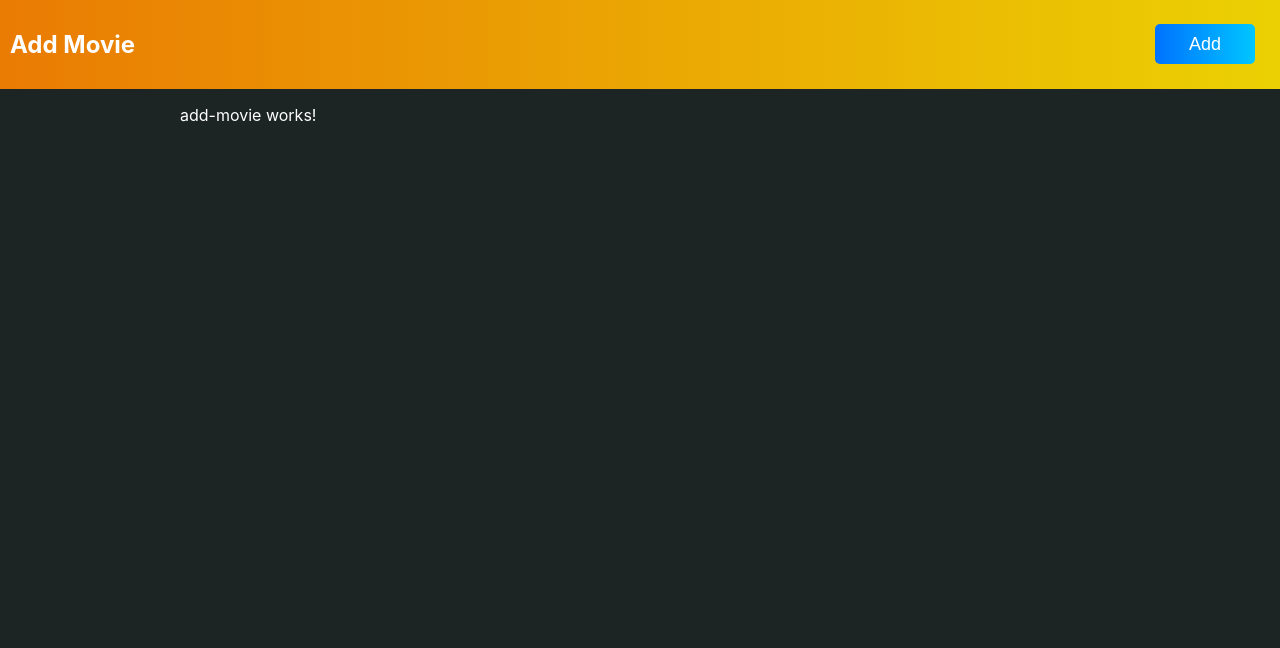
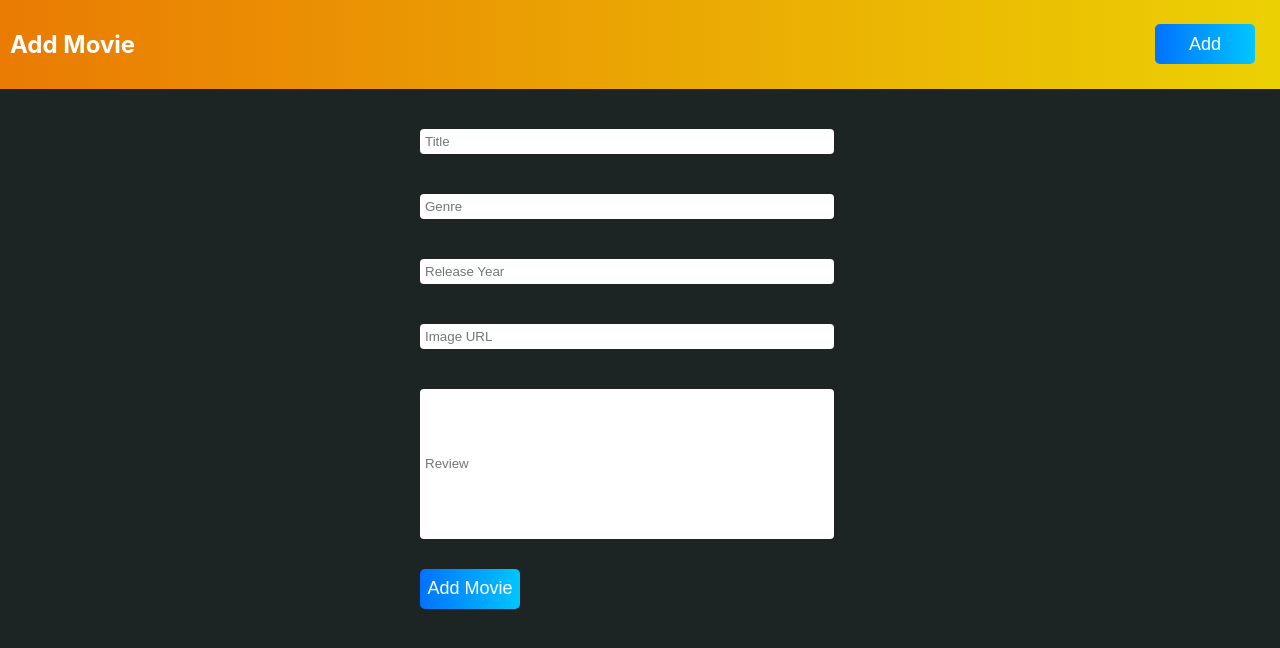
Before and after one commit to hpozza/movie-picker, an Angular app: page /movies in a window 1280 px wide. Both pictures are taken after a click on the button "Add". Shown: the top 648 px of the page. Built offline with nearby package versions, Linux system fonts and the light colour scheme; data requests are answered from the project's data file.

Commit message:
Added delete service among a lot of things

```diff
--- a/db.json
+++ b/db.json
@@ -76,6 +76,20 @@
       "genre": "Action",
       "releaseYear": "2019",
       "id": 11
+    },
+    {
+      "title": "Taxi Driver",
+      "image": "https://a.ltrbxd.com/resized/film-poster/5/1/9/4/7/51947-taxi-driver-0-500-0-750-crop.jpg?v=8190ccc183",
+      "releaseYear": "1976",
+      "genre": "Thriller",
+      "id": 12
+    },
+    {
+      "title": "Pride and Prejudice",
+      "image": "https://a.ltrbxd.com/resized/sm/upload/nq/jo/26/tn/dAC0hkYmz5ZOCHURZCyj9isPMPd-0-500-0-750-crop.jpg?v=b3dac3ffd7",
+      "releaseYear": "2005",
+      "genre": "Romance",
+      "id": 13
     }
   ]
 }
--- a/src/app/movie/add-movie/add-movie.component.html
+++ b/src/app/movie/add-movie/add-movie.component.html
@@ -1 +1,9 @@
-<p>add-movie works!</p>
+<form [formGroup]="movieForm" (ngSubmit)="addMovie()" >
+    <input type="text" placeholder="Title" formControlName="title" />
+    <input type="text" placeholder="Genre" formControlName="genre" />
+    <input type="text" placeholder="Release Year" formControlName="releaseYear" />
+    <input type="text" placeholder="Image URL" formControlName="image" />
+    <input type="text" placeholder="Review" formControlName="review" class="review-text" />
+
+    <button [disabled]="!movieForm.valid" type="submit" >Add Movie</button>
+</form>
--- a/src/app/movie/add-movie/add-movie.component.scss
+++ b/src/app/movie/add-movie/add-movie.component.scss
@@ -0,0 +1,34 @@
+form {
+    max-width: 500px;
+    margin: 0px auto;
+    padding: 20px;
+    align-items: center;
+}
+
+input {
+    margin: 20px 10px;
+    width: 90%;
+    border: 0px;
+    padding: 5px;
+    border-radius: 4px;
+
+}
+
+button {
+    background: linear-gradient(to right, #0072ff, #00c6ff);
+    font-size: 18px;
+    color: white;
+    margin: 10px;
+    height: 40px;
+    width: 100px;
+    border-radius: 5px;
+    border: 0px;
+
+    &:hover {
+        background: linear-gradient(to right, rgb(7, 177, 10), rgb(6, 224, 9));
+    }
+}
+
+.review-text {
+    height: 150px;
+}
--- a/src/app/movie/add-movie/add-movie.component.ts
+++ b/src/app/movie/add-movie/add-movie.component.ts
@@ -16,7 +16,8 @@ export class AddMovieComponent implements OnInit {
     title: new FormControl('', [Validators.required]),
     image: new FormControl('', [Validators.required]),
     releaseYear: new FormControl('', [Validators.required]),
-    genre: new FormControl('', [Validators.required])
+    genre: new FormControl('', [Validators.required]),
+    review: new FormControl('', [Validators.nullValidator])
   });
 
   constructor(
--- a/src/app/movie/models/movie.model.ts
+++ b/src/app/movie/models/movie.model.ts
@@ -4,6 +4,7 @@ export interface Movie {
     genre: string;
     releaseYear: string;
     image: string;
+    review?: string;
 }
 
 export const movies: Movie[] = [
--- a/src/app/movie/movie-detail/movie-detail.component.ts
+++ b/src/app/movie/movie-detail/movie-detail.component.ts
@@ -1,5 +1,5 @@
 import { Component, OnDestroy, OnInit } from '@angular/core';
-import { ActivatedRoute } from '@angular/router';
+import { ActivatedRoute, Router } from '@angular/router';
 import { Subscription } from 'rxjs';
 import { NavbarService } from 'src/app/navbar/services/navbar.service';
 import { Movie } from '../models/movie.model';
--- a/src/app/movie/movie/movie.component.html
+++ b/src/app/movie/movie/movie.component.html
@@ -4,5 +4,7 @@
         <h1>Title: {{movie!.title}}</h1>
         <h1>Year: {{movie!.releaseYear}}</h1>
         <h1>Genre: {{movie!.genre}}</h1>
+        <h1 *ngIf="movie?.review" >Review: {{movie!.review}} </h1>
+        <button (click)="deleteMovie(movie!.id)">DELETE</button>
     </div>
 </div>
--- a/src/app/movie/movie/movie.component.ts
+++ b/src/app/movie/movie/movie.component.ts
@@ -1,5 +1,7 @@
 import { Component, Input, OnInit } from '@angular/core';
+import { Router } from '@angular/router';
 import { Movie } from '../models/movie.model';
+import { MovieService } from '../services/movie.service';
 
 @Component({
   selector: 'app-movie',
@@ -10,9 +12,19 @@ export class MovieComponent implements OnInit {
 
   @Input() movie?: Movie
 
-  constructor() { }
+  constructor(
+    private movieService: MovieService,
+    private router: Router
+
+  ) { }
 
   ngOnInit(): void {
   }
 
+  deleteMovie(id: number) {
+    this.movieService.deleteMovie(id).subscribe(res => {
+      this.router.navigate(['/'])
+    })
+  }
+
 }
--- a/src/app/movie/services/movie.service.ts
+++ b/src/app/movie/services/movie.service.ts
@@ -21,6 +21,10 @@ MovieService {
     return this.http.post(this.ROOT_URL, movie)
   }
 
+  deleteMovie(id: number) {
+    return this.http.delete(`${this.ROOT_URL}/${id}`)
+  }
+
   moviesFromHttp(id: any) {
     return this.http.get<Movie>(`${this.ROOT_URL}/${id}`)
   }
--- a/src/app/navbar/services/navbar.service.ts
+++ b/src/app/navbar/services/navbar.service.ts
@@ -9,6 +9,6 @@ export class NavbarService {
   title?: BehaviorSubject<string>;
 
   constructor() {
-    this.title = new BehaviorSubject('Movie Picker')
+    this.title = new BehaviorSubject("HENRIQUE'S MOVIE RATER")
   }
 }
```
Lines whose indentation alone changed are shown as unchanged.
